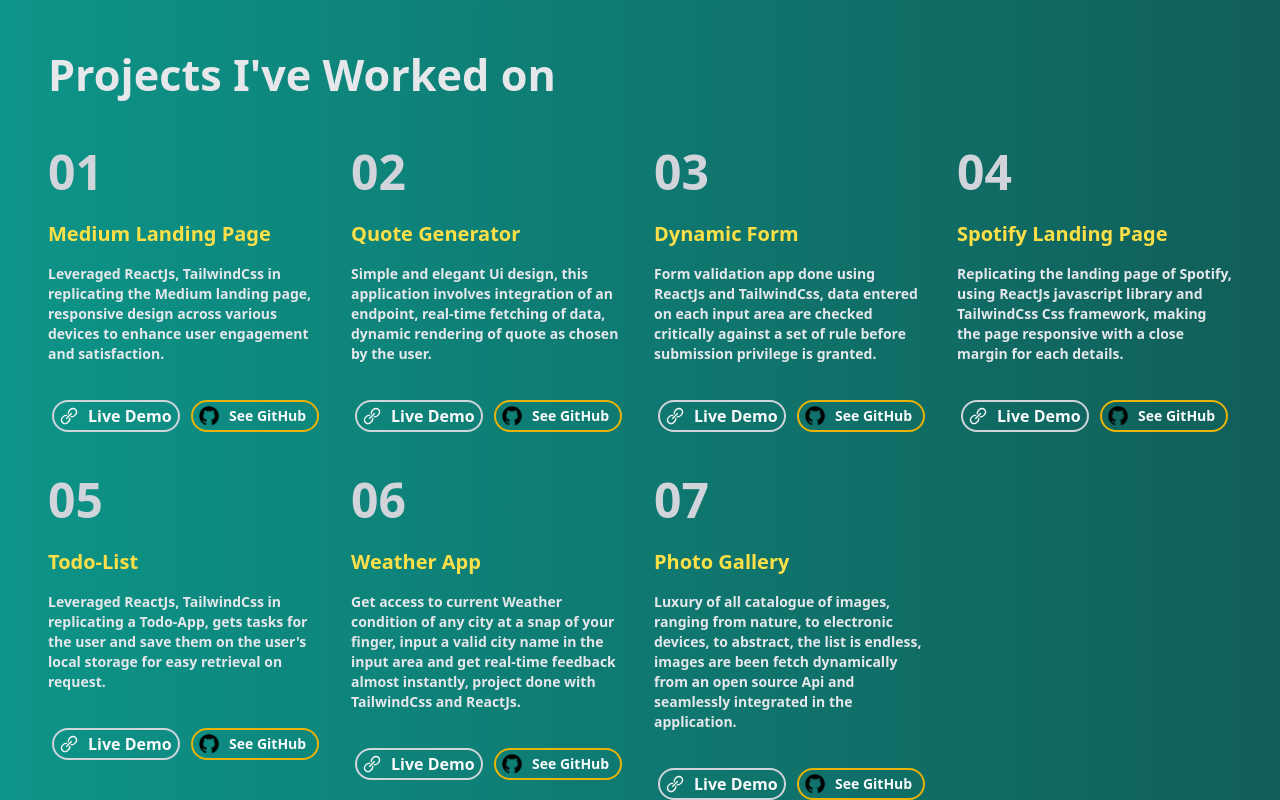
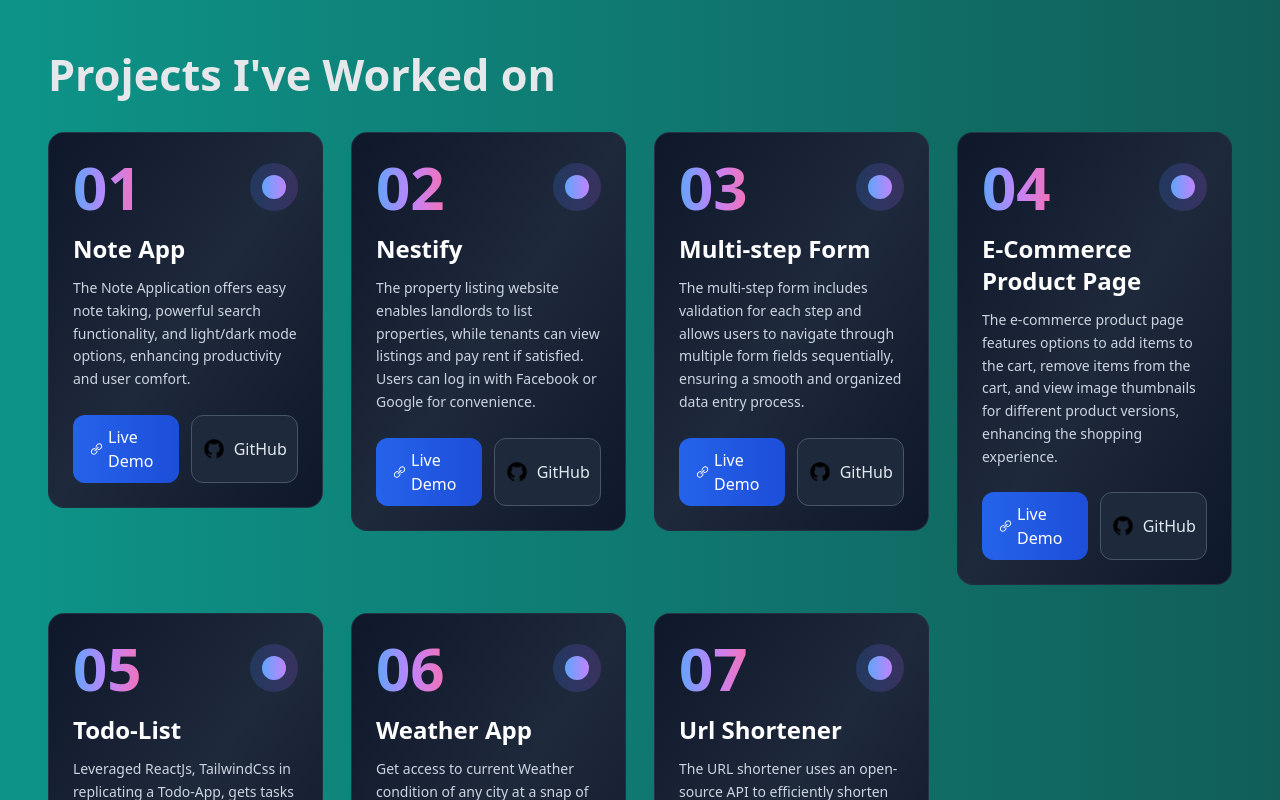
Before and after one commit to SilvernusIfoghale/silvernus-portfolio, a React (Vite) app: page / in a window 1280 px wide. Shown: the part 760-1560 px from the top of the page. Built offline with nearby package versions, Linux system fonts and the light colour scheme.

Commit message:
update project

```diff
--- a/src/component/Card.jsx
+++ b/src/component/Card.jsx
@@ -1,35 +1,59 @@
-import React from "react";
 import github from "../../public/github-circular.png";
 import { LiaLinkSolid } from "react-icons/lia";
-import { Bounce } from "react-awesome-reveal";
 
 export default function Card({ num, title, desc, liveUrl, gitHubUrl }) {
   return (
-    <div>
-      <p className="text-gray-300 font-semibold text-5xl py-4">{num}</p>
-      <p className="text-xl text-yellow-300 font-bold py-2">{title}</p>
-      <p className="py-2 text-gray-200 font-semibold text-sm">{desc}</p>
-      <div className="flex justify-between mt-7 px-1 sm:pr-4 lg:pr-1">
-        <div className="flex items-center border-2 border-gray-300 w-32 rounded-full h-8 hover:shadow-lg">
+    <div className="group relative bg-gradient-to-br from-slate-900 via-slate-800 to-slate-900 rounded-2xl p-6 border border-slate-700/50 hover:border-slate-600/50 transition-all duration-300 hover:shadow-2xl hover:shadow-slate-900/20 hover:-translate-y-1 ">
+      {/* Background gradient overlay */}
+      <div className="absolute inset-0 bg-gradient-to-br from-blue-500/5 via-purple-500/5 to-pink-500/5 rounded-2xl opacity-0 group-hover:opacity-100 transition-opacity duration-300" />
+
+      {/* Content */}
+      <div className="relative z-10">
+        {/* Project number */}
+        <div className="flex items-center justify-between mb-4">
+          <span className="text-6xl font-bold bg-gradient-to-r from-blue-400 via-purple-400 to-pink-400 bg-clip-text text-transparent">
+            {num}
+          </span>
+          <div className="w-12 h-12 rounded-full bg-gradient-to-r from-blue-500/20 to-purple-500/20 flex items-center justify-center">
+            <div className="w-6 h-6 rounded-full bg-gradient-to-r from-blue-400 to-purple-400" />
+          </div>
+        </div>
+
+        {/* Title */}
+        <h3 className="text-2xl font-bold text-white mb-3 group-hover:text-blue-300 transition-colors duration-300">
+          {title}
+        </h3>
+
+        {/* Description */}
+        <p className="text-slate-300 leading-relaxed mb-6 text-sm">{desc}</p>
+
+        {/* Action buttons */}
+        <div className="flex gap-3">
           <a
             href={liveUrl}
-            className="flex items-center gap-2 font-semibold text-gray-50 px-1"
             target="_blank"
+            rel="noopener noreferrer"
+            className="flex-1 flex items-center justify-center gap-1 w-fit px-4 py-2.5 bg-gradient-to-r from-blue-600 to-blue-700 hover:from-blue-500 hover:to-blue-600 text-white font-medium rounded-xl transition-all duration-200 hover:shadow-lg hover:shadow-blue-500/25 hover:scale-105 active:scale-95"
           >
-            <LiaLinkSolid size={22} /> <span>Live Demo</span>
+            <LiaLinkSolid size={22} />
+            <span>Live Demo</span>
           </a>
-        </div>
-        <div className="text-gray-50  flex items-center border-yellow-500 border-2 h-8 w-32 rounded-full text-sm hover:shadow-lg">
+
           <a
             href={gitHubUrl}
-            className="flex items-center gap-2 px-1 font-semibold"
             target="_blank"
+            rel="noopener noreferrer"
+            className="flex-1 flex items-center justify-center gap-2 px-4 py-2.5 bg-slate-800 hover:bg-slate-700 border border-slate-600 hover:border-slate-500 text-slate-200 hover:text-white font-medium rounded-xl transition-all duration-200 hover:shadow-lg hover:shadow-slate-700/25 hover:scale-105 active:scale-95"
           >
-            <img src={github} alt="" className="w-6" />
-            <p>See GitHub</p>
+            <img src={github} alt="GitHub" className="w-6" />
+            <span>GitHub</span>
           </a>
         </div>
       </div>
+
+      {/* Decorative elements */}
+      <div className="absolute top-4 right-4 w-20 h-20 bg-gradient-to-r from-blue-500/10 to-purple-500/10 rounded-full blur-xl opacity-0 group-hover:opacity-100 transition-opacity duration-500" />
+      <div className="absolute bottom-4 left-4 w-16 h-16 bg-gradient-to-r from-pink-500/10 to-orange-500/10 rounded-full blur-xl opacity-0 group-hover:opacity-100 transition-opacity duration-700" />
     </div>
   );
 }
--- a/src/component/Hero.jsx
+++ b/src/component/Hero.jsx
@@ -1,4 +1,3 @@
-import React from "react";
 import { Fade } from "react-awesome-reveal";
 import { Typewriter } from "react-simple-typewriter";
 import wave from "../../public/wave.png";
@@ -14,7 +13,7 @@ function Hero() {
             Hello <img src={wave} alt="" className="inline w-9 h-9 mb-2" />
           </p>
           <p className="text-5xl   sm:text-6xl font-bold text-gray-100 h-[130px] sm:h-[100px]  ">
-            I'm
+            I&apos;m
             <span className="text-gray-800 ">
               {" "}
               <Typewriter
--- a/src/component/Projects.jsx
+++ b/src/component/Projects.jsx
@@ -1,56 +1,44 @@
-import React from "react";
-import github from "../../public/github-circular.png";
-import { LiaLinkSolid } from "react-icons/lia";
 import Card from "./Card";
 import { Bounce, Slide } from "react-awesome-reveal";
 
 export default function Projects() {
   return (
     <>
-      <div className="w-80 sm:w-full mb-36 pt-10" id="project">
+      <div className="w-80 mx-auto  sm:w-full mb-36 pt-10" id="project">
         <Slide direction="left">
           <p className="text-gray-200 text-[2.7rem] font-bold pb-6 ">
-            Projects I've Worked on
+            Projects I&apos;ve Worked on
           </p>
         </Slide>
         <div className="grid sm:grid-cols-2 lg:grid-cols-3 xl:grid-cols-4 gap-7 ">
           <Bounce>
             <Card
               num="01"
-              title=" Medium Landing Page"
-              desc=" Leveraged ReactJs, TailwindCss in replicating the Medium landing
-              page, responsive design across various devices to enhance user
-              engagement and satisfaction."
-              liveUrl="https://medium-landing-page-alpha.vercel.app/"
-              gitHubUrl="https://github.com/SilvernusIfoghale/medium-landing-page
-"
+              title="Note App"
+              desc="The Note Application offers easy note taking, powerful search functionality, and light/dark mode options, enhancing productivity and user comfort."
+              liveUrl="https://note-application-livid.vercel.app/"
+              gitHubUrl="https://github.com/SilvernusIfoghale/note-app"
             />
             <Card
               num="02"
-              title=" Quote Generator"
-              desc="Simple and elegant Ui design, this application involves
-              integration of an endpoint, real-time fetching of data, dynamic
-              rendering of quote as chosen by the user."
-              liveUrl="https://quote-generator-nu-sand.vercel.app/"
-              gitHubUrl="https://github.com/SilvernusIfoghale/quote-generator"
+              title="Nestify"
+              desc="The property listing website enables landlords to list properties, while tenants can view listings and pay rent if satisfied. Users can log in with Facebook or Google for convenience."
+              liveUrl="https://nestify-one.vercel.app/"
+              gitHubUrl="https://github.com/SilvernusIfoghale/TechyJaunt-Project"
             />
             <Card
               num="03"
-              title="Dynamic Form"
-              desc="Form validation app done using ReactJs and TailwindCss, data
-              entered on each input area are checked critically against a set of
-              rule before submission privilege is granted."
-              liveUrl="https://react-dynamic-form-theta.vercel.app/"
-              gitHubUrl="https://github.com/SilvernusIfoghale/react-form"
+              title="Multi-step Form"
+              desc="The multi-step form includes validation for each step and allows users to navigate through multiple form fields sequentially, ensuring a smooth and organized data entry process."
+              liveUrl="https://dclc-react-course.vercel.app/#/multi-form"
+              gitHubUrl="https://github.com/SilvernusIfoghale/dclc-react-course/tree/main/src/multi-step-form"
             />
             <Card
               num="04"
-              title="Spotify Landing Page"
-              desc="Replicating the landing page of Spotify, using ReactJs javascript
-              library and TailwindCss Css framework, making the page responsive
-              with a close margin for each details."
-              liveUrl="https://spotify-landing-page-ten.vercel.app/"
-              gitHubUrl="https://github.com/SilvernusIfoghale/spotify-landing-page"
+              title="E-Commerce Product Page"
+              desc="The e-commerce product page features options to add items to the cart, remove items from the cart, and view image thumbnails for different product versions, enhancing the shopping experience."
+              liveUrl="https://dclc-nextjs-course.vercel.app/e-commerce"
+              gitHubUrl="https://github.com/SilvernusIfoghale/dclc-nextjs-course/tree/main/app/e-commerce"
             />
             <Card
               num="05"
@@ -73,13 +61,10 @@ export default function Projects() {
             />
             <Card
               num="07"
-              title="Photo Gallery"
-              desc="Luxury of all catalogue of images, ranging from nature, to
-              electronic devices, to abstract, the list is endless, images are
-              been fetch dynamically from an open source Api and seamlessly
-              integrated in the application."
-              liveUrl="https://photo-gallery-taupe-gamma.vercel.app/"
-              gitHubUrl="https://github.com/SilvernusIfoghale/photo-gallery"
+              title="Url Shortener"
+              desc="The URL shortener uses an open-source API to efficiently shorten lengthy, valid URLs, making them easier to share and manage."
+              liveUrl="https://silvernusifoghale.github.io/url-shortener/"
+              gitHubUrl="https://github.com/SilvernusIfoghale/SilvernusIfoghale.github.io/tree/main/url-shortener"
             />
           </Bounce>
         </div>
```
